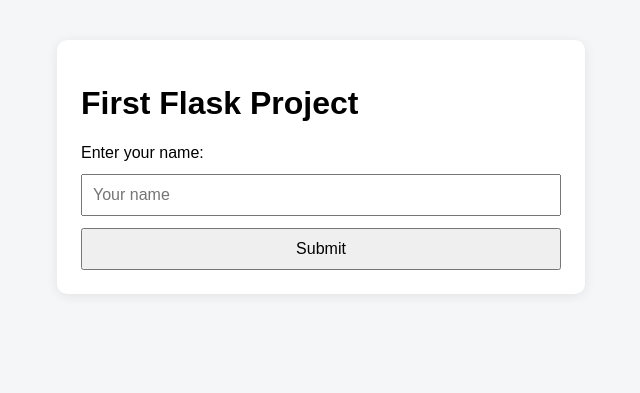
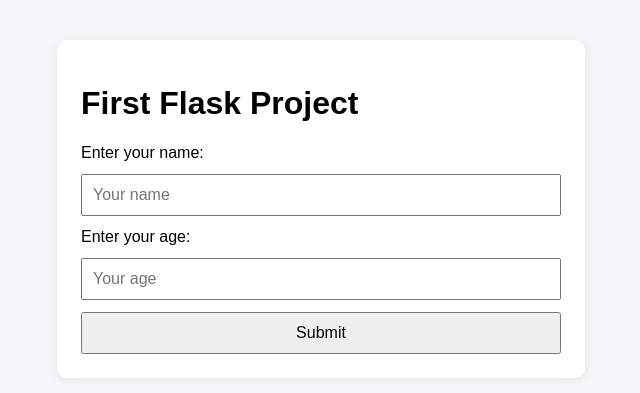
Before and after one commit to aseelahmedwork-alt/FirstFlask_0195, a Flask app: page / in a window 1280 px wide. Shown: the top 393 px of the page, without its empty margins (319-959 px from the left). Run offline with Flask 3, Linux system fonts and the light colour scheme.

Commit message:
feat: read name and age from POST form

```diff
--- a/app.py
+++ b/app.py
@@ -6,9 +6,16 @@ app = Flask(__name__)
 @app.route('/', methods=['GET', 'POST'])
 def index():
     message = ''
+
     if request.method == 'POST':
         name = request.form.get('name', '').strip()
-        message = f'Hello, {name}!' if name else 'Please enter your name.'
+        age = request.form.get('age', '').strip()
+
+        if name and age:
+            message = f'Hello, {name}! You are {age} years old.'
+        else:
+            message = 'Please enter your name and age.'
+
     return render_template('index.html', message=message)
 
 
--- a/templates/index.html
+++ b/templates/index.html
@@ -12,6 +12,10 @@
         <form method="POST" action="/">
             <label for="name">Enter your name:</label>
             <input type="text" id="name" name="name" placeholder="Your name" required>
+
+            <label for="age">Enter your age:</label>
+            <input type="number" id="age" name="age" placeholder="Your age" required>
+
             <button type="submit">Submit</button>
         </form>
         {% if message %}
```
